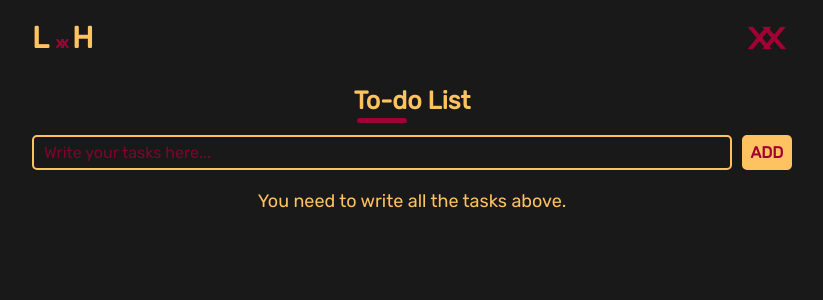
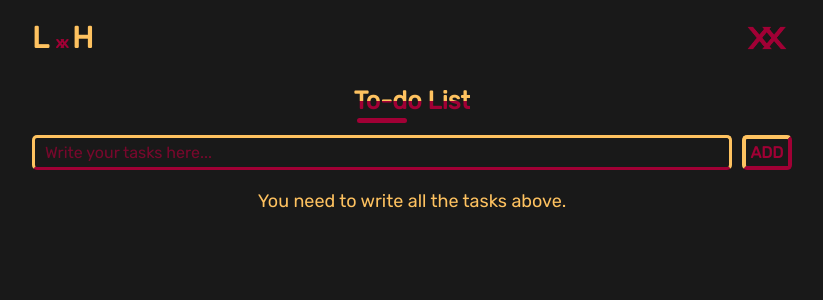
Before and after one commit to LxxH-Ackerman/ToDo-List, a React (Create React App) app: page / in a window 1280 px wide. Shown: the top 300 px of the page, without its empty margins (228-1051 px from the left). Built offline with nearby package versions, Linux system fonts and the light colour scheme.

Commit message:
Add files via upload

```diff
--- a/src/App.jsx
+++ b/src/App.jsx
@@ -128,7 +128,7 @@ export default function App() {
                     data.map(data => {
                         return (
                             <li key={data.id}>
-                                <div className="tasks" style={{background: data.done ? "#68B984" : "#A10035", color: data.done ? "rgb(25 25 25)" : "#FEC260"}}>
+                                <div className="tasks" style={{background: data.done ? "#68B984" : "#202020", color: data.done ? "rgb(25 25 25)" : "#FEC260"}}>
                                     <div className="text-tasks">
                                         <p className="script">{data.task}</p>
                                         <p className="date">{data.date}</p>
--- a/src/index.css
+++ b/src/index.css
@@ -54,6 +54,9 @@ body main header .nd-line {
 body main header .nd-line h1 {
   font-size: 25px;
   position: relative;
+  color: transparent;
+  background: linear-gradient(0deg, #A10035 50%, #FEC260 50%);
+  -webkit-background-clip: text;
 }
 body main header .nd-line .line {
   position: absolute;
@@ -77,9 +80,10 @@ body main header .rd-line input {
   font-size: 16px;
   outline: none;
   background: transparent;
-  border: 2px solid #FEC260;
+  border: 3px solid #FEC260;
   color: #FEC260;
   border-radius: 5px;
+  border-bottom: 3px solid #A10035;
 }
 body main header .rd-line input::-moz-placeholder {
   color: #A10035;
@@ -97,11 +101,13 @@ body main header .rd-line button {
   height: 35px;
   font-size: 16px;
   width: 50px;
-  background: #FEC260;
+  background: transparent;
   color: #A10035;
   font-weight: bolder;
   text-transform: uppercase;
-  border: 2px solid #FEC260;
+  border: 4px solid #FEC260;
+  border-bottom: 4px solid #A10035;
+  border-right: 4px solid #A10035;
   cursor: pointer;
   border-radius: 5px;
 }
@@ -134,7 +140,7 @@ body main .container li .tasks {
   margin-top: 5px;
   width: 100%;
   height: 48px;
-  background: #A10035;
+  background: red;
   padding: 0 5px;
   display: flex;
   align-items: center;
--- a/src/index.scss
+++ b/src/index.scss
@@ -59,6 +59,11 @@ body {
                 h1 {
                     font-size: 25px;
                     position: relative;
+                    color: transparent;
+                    background: linear-gradient(
+                        0deg, $red 50%, $yellow 50%
+                    );
+                    -webkit-background-clip: text;
                 }
                 .line {
                     position: absolute;
@@ -82,9 +87,10 @@ body {
                     font-size: 16px;
                     outline: none;
                     background: transparent;
-                    border: 2px solid $yellow;
+                    border: 3px solid $yellow;
                     color: $yellow;
                     border-radius: 5px;
+                    border-bottom: 3px solid $red;
                     &::placeholder {
                         color: $red;
                         opacity: .7;
@@ -94,11 +100,13 @@ body {
                     height: 35px;
                     font-size: 16px;
                     width: 50px;
-                    background: $yellow;
+                    background: transparent;
                     color: $red;
                     font-weight: bolder;
                     text-transform: uppercase;
-                    border: 2px solid $yellow;
+                    border: 4px solid $yellow;
+                    border-bottom: 4px solid $red;
+                    border-right: 4px solid $red;
                     cursor: pointer;
                     border-radius: 5px;
                     &:hover {
@@ -131,7 +139,7 @@ body {
                     margin-top: 5px;
                     width: 100%;
                     height: 48px;
-                    background: $red;
+                    background: red;
                     padding: 0 5px;
                     display: flex;
                     align-items: center;
```
Also changed, not shown: 1 other file (tests, documents, lock files or other folders).
